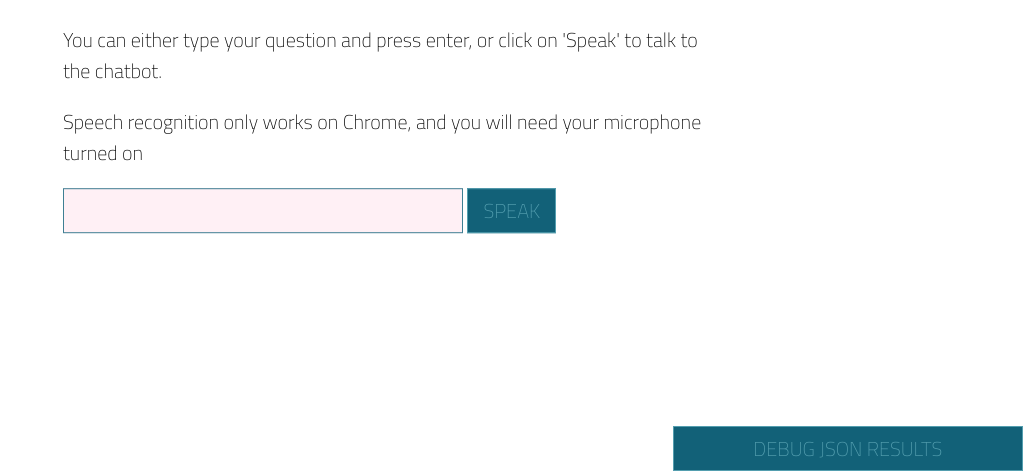
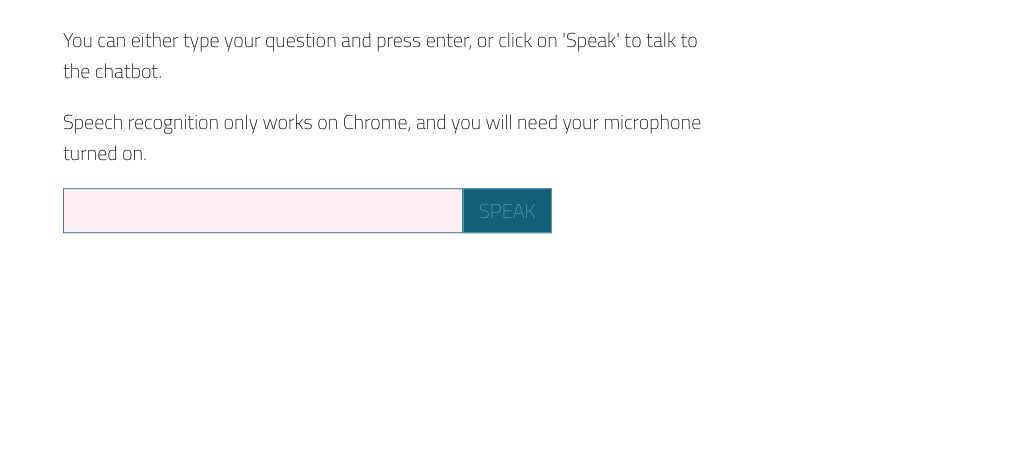
Before and after one commit to janie-t/FAQ-Chatbot-Package, a plain HTML site: page index.html in a window 1280 px wide. Shown: the part 329-800 px from the top of the page, without its empty margins (257-1280 px from the left). Drawn offline with nearby package versions, Linux system fonts and the light colour scheme.

Commit message:
first commit

```diff
--- a/index.html
+++ b/index.html
@@ -4,35 +4,14 @@
     <meta charset="utf-8">
     <title>FAQ</title>
     <script
-  src="http://code.jquery.com/jquery-3.2.1.js"
-  integrity="sha256-DZAnKJ/6XZ9si04Hgrsxu/8s717jcIzLy3oi35EouyE="
-  crossorigin="anonymous"></script>
-
+      src="http://code.jquery.com/jquery-3.2.1.js"
+      integrity="sha256-DZAnKJ/6XZ9si04Hgrsxu/8s717jcIzLy3oi35EouyE="
+      crossorigin="anonymous">
+    </script>
     <script src="scripts.js"></script>
-
-
     <link rel="stylesheet" type="text/css" href="styles.css" />
   </head>
   <body>
-    <div class="container">
-      <h1>Frequently Asked Questions</h1>
-      <p>You can either type your question and press enter, or click on 'Speak' to talk to the chatbot.</p>
-      <p>Speech recognition only works on Chrome, and you will need your microphone turned on</p>
-      <input id="speech" type="text">
-      <button id="rec" class="btn">Speak</button>
-      <div id="spokenResponse" class="spoken-response">
-        <div class="spoken-response__text"></div>
-      </div>
-    </div>
-    <div class="debug">
-      <div class="debug__btn btn">
-        Debug JSON results
-      </div>
-      <div class="debug__content">
-        <textarea id="response" cols="40" rows="20"></textarea>
-      </div>
-    </div>
   <link href="https://fonts.googleapis.com/css?family=Titillium+Web:200" rel="stylesheet" type="text/css">
-
   </body>
 </html>
--- a/scripts.js
+++ b/scripts.js
@@ -1,26 +1,77 @@
-var accessToken = "297ec2a08f584ea9b1c7c8a870520b29",
-      baseUrl = "https://api.api.ai/v1/",
+// Code for accessing the DOM and setting up structure
+window.onload = function loadContents() {
+
+  var containerDiv = document.createElement('div');
+  var mainHeader = document.createElement('h1');
+  var mainHeaderText = document.createTextNode('Frequently Asked Questions');
+  containerDiv.setAttribute('class', 'container');
+  document.body.appendChild(containerDiv);
+  containerDiv.appendChild(mainHeader);
+  mainHeader.appendChild(mainHeaderText);
+
+  var p1 = document.createElement('p');
+  var p1Text = document.createTextNode('You can either type your question and press enter, or click on \'Speak\' to talk to the chatbot.')
+  var p2 = document.createElement('p');
+  var p2Text = document.createTextNode('Speech recognition only works on Chrome, and you will need your microphone turned on.');
+  containerDiv.appendChild(p1);
+  containerDiv.appendChild(p2);
+  p1.appendChild(p1Text);
+  p2.appendChild(p2Text);
+
+  var inputBox = document.createElement('input');
+  inputBox.setAttribute('id', 'speech');
+  inputBox.setAttribute('type', 'text');
+  containerDiv.appendChild(inputBox);
+
+  var speakButton = document.createElement('button');
+  speakButton.setAttribute('id', 'rec');
+  speakButton.setAttribute('class', 'btn');
+  var speakButtonText = document.createTextNode('Speak');
+  speakButton.appendChild(speakButtonText);
+  console.log(speakButton);
+  containerDiv.appendChild(speakButton);
+
+  var responseDiv = document.createElement('div');
+  responseDiv.setAttribute('id', 'spokenResponse');
+  responseDiv.setAttribute('class', 'spoken-response');
+  var responseDivText = document.createElement('div');
+  responseDivText.setAttribute('class', 'spoken-response_text');
+  responseDiv.appendChild(responseDivText);
+
+  var googleLink = document.createElement('link');
+  googleLink.setAttribute('href', 'https://fonts.googleapis.com/css?family=Titillium+Web:200');
+  googleLink.setAttribute('rel', 'stylesheet');
+  googleLink.setAttribute('type', 'text/css');
+  document.body.appendChild(googleLink);
+
+}
+
+
+// Code for accessing speech recognition and api.ai chatbot
+
+var accessToken = '297ec2a08f584ea9b1c7c8a870520b29',
+      baseUrl = 'https://api.api.ai/v1/',
       $speechInput,
       $recBtn,
       recognition,
-      messageRecording = "Recording...",
-      messageCouldntHear = "I couldn't hear you, could you say that again?",
-      messageInternalError = "Oh no, there has been an internal server error",
-      messageSorry = "I'm sorry, I don't have the answer to that yet.";
+      messageRecording = 'Recording...',
+      messageCouldntHear = 'I couldn\'t hear you, could you say that again?',
+      messageInternalError = 'Oh no, there has been an internal server error',
+      messageSorry = 'I\'m sorry, I don\'t have the answer to that yet.';
     $(document).ready(function() {
-      $speechInput = $("#speech");
-      $recBtn = $("#rec");
+      $speechInput = $('#speech');
+      $recBtn = $('#rec');
       $speechInput.keypress(function(event) {
         if (event.which == 13) {
           event.preventDefault();
           send();
         }
       });
-      $recBtn.on("click", function(event) {
+      $recBtn.on('click', function(event) {
         switchRecognition();
       });
-      $(".debug__btn").on("click", function() {
-        $(this).next().toggleClass("is-active");
+      $('.debug__btn').on('click', function() {
+        $(this).next().toggleClass('is-active');
         return false;
       });
     });
@@ -35,7 +86,7 @@ var accessToken = "297ec2a08f584ea9b1c7c8a870520b29",
       recognition.onresult = function(event) {
         recognition.onend = null;
 
-        var text = "";
+        var text = '';
           for (var i = event.resultIndex; i < event.results.length; ++i) {
             text += event.results[i][0].transcript;
           }
@@ -46,9 +97,9 @@ var accessToken = "297ec2a08f584ea9b1c7c8a870520b29",
         respond(messageCouldntHear);
         stopRecognition();
       };
-      recognition.lang = "en-US";
-      recognition.pitch= "2";
-      recognition.volume="0";
+      recognition.lang = 'en-US';
+      recognition.pitch= '2';
+      recognition.volume='0';
       recognition.start();
     }
 
@@ -71,19 +122,19 @@ var accessToken = "297ec2a08f584ea9b1c7c8a870520b29",
       send();
     }
     function updateRec() {
-      $recBtn.text(recognition ? "Stop" : "Speak");
+      $recBtn.text(recognition ? 'Stop' : 'Speak');
     }
     function send() {
       var text = $speechInput.val();
       $.ajax({
-        type: "POST",
-        url: baseUrl + "query",
-        contentType: "application/json; charset=utf-8",
-        dataType: "json",
+        type: 'POST',
+        url: baseUrl + 'query',
+        contentType: 'application/json; charset=utf-8',
+        dataType: 'json',
         headers: {
-          "Authorization": "Bearer " + accessToken
+          'Authorization': 'Bearer ' + accessToken
         },
-        data: JSON.stringify({query: text, lang: "en", sessionId: "yaydevdiner"}),
+        data: JSON.stringify({query: text, lang: 'en', sessionId: 'yaydevdiner'}),
         success: function(data) {
           prepareResponse(data);
         },
@@ -99,18 +150,18 @@ var accessToken = "297ec2a08f584ea9b1c7c8a870520b29",
       debugRespond(debugJSON);
     }
     function debugRespond(val) {
-      $("#response").text(val);
+      $('#response').text(val);
     }
     function respond(val) {
-      if (val == "") {
+      if (val == '') {
         val = messageSorry;
       }
       if (val !== messageRecording) {
         var msg = new SpeechSynthesisUtterance();
-        msg.voiceURI = "native";
+        msg.voiceURI = 'native';
         msg.text = val;
-        msg.lang = "en-US";
+        msg.lang = 'en-US';
         window.speechSynthesis.speak(msg);
       }
-      $("#spokenResponse").addClass("is-active").find(".spoken-response__text").html(val);
+      $('#spokenResponse').addClass('is-active').find('.spoken-response__text').html(val);
     }
```
